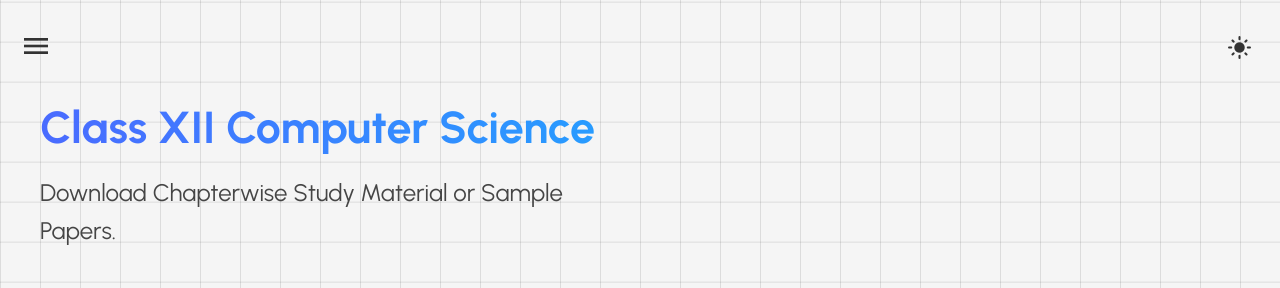
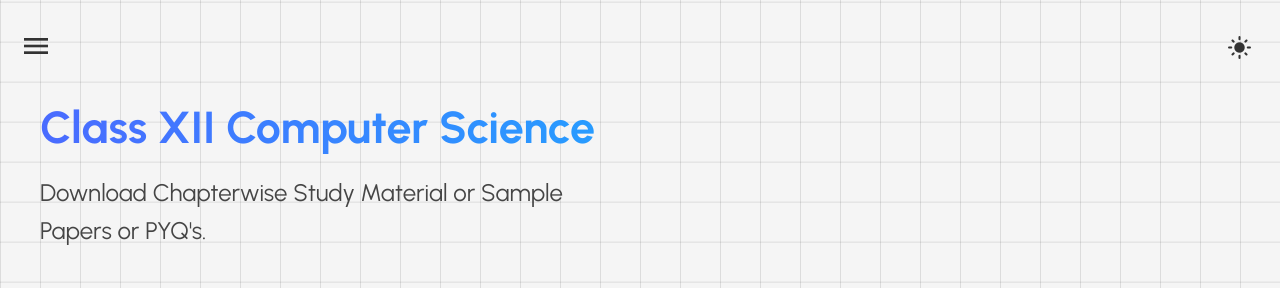
Before and after one commit to chayotic/Fokus, a plain HTML site: page docs/class_12.html in a window 1280 px wide. Shown: the top 288 px of the page. Drawn offline with Linux system fonts and the light colour scheme.

Commit message:
Update class_12.html

```diff
--- a/docs/class_12.html
+++ b/docs/class_12.html
@@ -29,7 +29,7 @@
 <main>
     <h1 class="title">Class XII Computer Science</h1>
     <p class="description" style="font-size: 1.5rem;">
-        Download Chapterwise Study Material or Sample Papers.
+        Download Chapterwise Study Material or Sample Papers or PYQ's.
     </p>
 
     <!-- Cards Section -->
```
